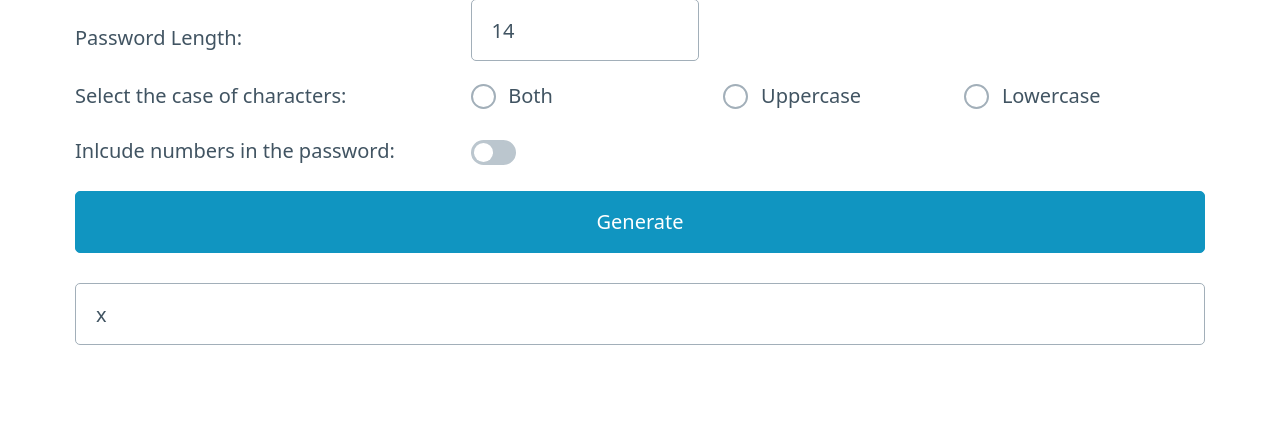
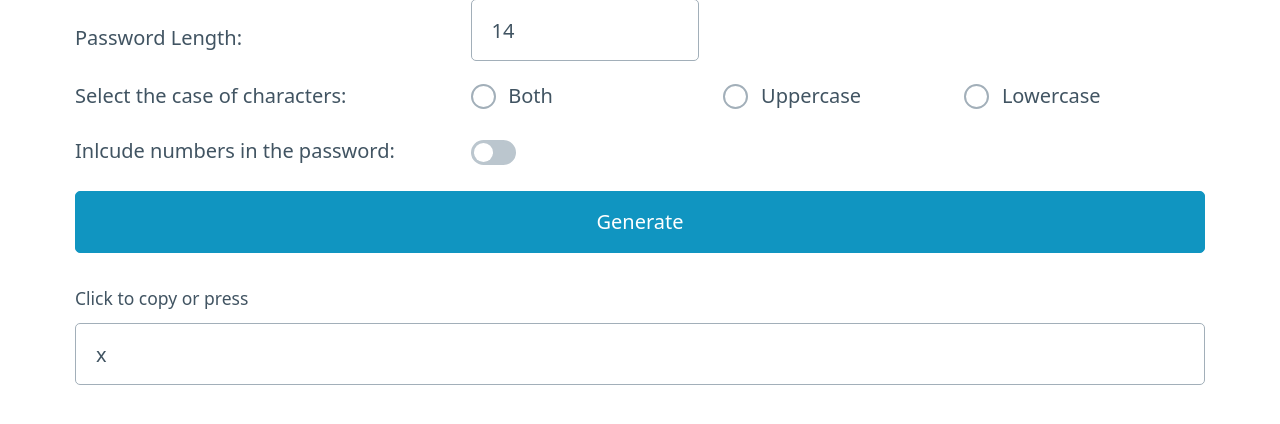
Before and after one commit to i-naeem/flask-blog, a Flask app: template templates/index.jinja in a window 1280 px wide. Shown: the part 101-525 px from the top of the page. Run offline with Flask 3, Linux system fonts and the light colour scheme; the template is opened without the code that fills it: most values are stand-ins (such as "Sample title", 1, 10 or a date in 2020).

Commit message:
feat: Add copy to clipboard feature

```diff
--- a/templates/index.jinja
+++ b/templates/index.jinja
@@ -47,7 +47,26 @@
 {% if password is defined %}
 
 <section>
-  <input type="text" value="{{ password }}" readonly />
+  <small id="indicator" style="padding-bottom: 15px;">
+    Click to copy or press
+  </small>
+  <input type="text" value="{{ password }}" readonly id='generated-password-input' style="margin-top: 10px" />
+  <script>
+    const gpInput = document.getElementById('generated-password-input')
+    const indicator = document.getElementById('indicator')
+
+    gpInput.onclick = event => {
+
+      event.target.select();
+      navigator.clipboard.writeText(gpInput.value)
+
+      indicator.innerText = 'Copied'
+
+      setInterval(() => {
+        indicator.innerHTML = "Click on password to copy"
+      }, 1500)
+    }
+  </script>
 </section>
 {% endif %}
 
```
Also changed, not shown: README.md.
